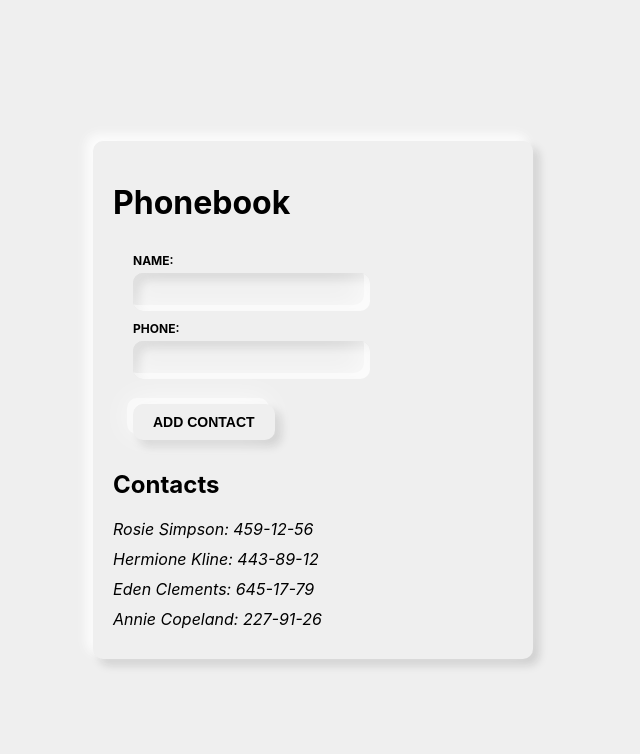
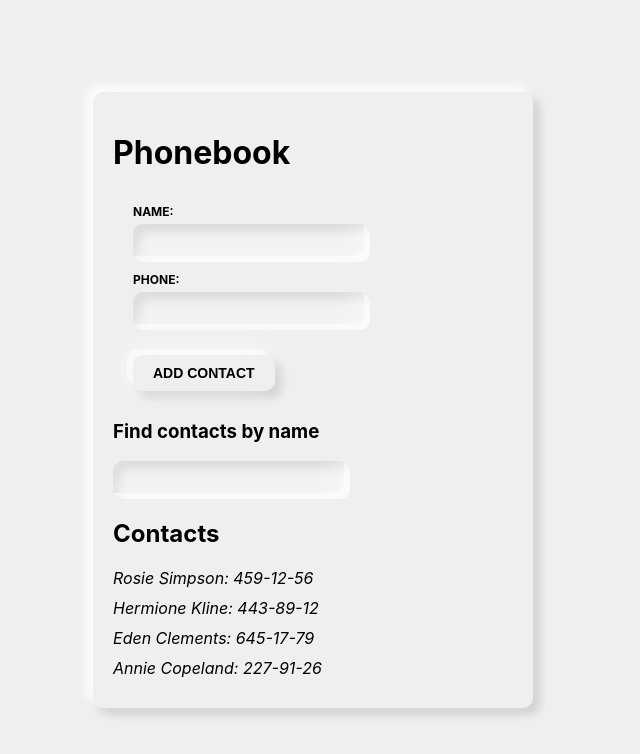
Before and after one commit to TurchynykOleksii/goit-react-hw-02-phonebook, a React (Create React App) app: page / in a window 1280 px wide. Shown: the top 754 px of the page, without its empty margins (327-967 px from the left). Built offline with nearby package versions, Linux system fonts and the light colour scheme.

Commit message:
filter done

```diff
--- a/src/components/App.jsx
+++ b/src/components/App.jsx
@@ -2,6 +2,7 @@ import {Component} from "react";
 import {Form} from './Form';
 import {ContactList} from "./ContactList";
 import {nanoid} from 'nanoid'
+import {Filter} from './Filter'
 
 export class App extends Component {
   state = {
@@ -13,6 +14,7 @@ export class App extends Component {
     ],
     name: '',
     number: '',
+    filter: ''
   }
 
   getId = () => {
@@ -24,9 +26,9 @@ export class App extends Component {
     const {name, number} = e.target.elements;
     e.preventDefault()
     const formFields = {
+      id: this.getId(),
       name: name.value,
       number: number.value,
-      id: this.getId()
     }
 
     this.setState({
@@ -35,17 +37,29 @@ export class App extends Component {
       number: number.value,
       id: this.getId()
     })
-
     e.currentTarget.reset()
   }
 
+  onFilterContacts = (e) => {
+    this.setState({filter: e.currentTarget.value})
+  }
+
+  filterArrContacts = () => {
+    const {contacts, filter} = this.state;
+    return contacts.filter(current => current.name.toLowerCase().includes(filter.toLowerCase())
+    )
+  }
+
+
   render() {
-    console.log(this.state)
     return (
       <div className="app">
         <h1>Phonebook</h1>
         <Form fieldStat={this.state} submitProps={this.onSubmitForm}/>
-        <ContactList contactField={this.state.contacts}/>
+        <Filter filter={this.onFilterContacts}/>
+        <ContactList changeList={this.filterArrContacts()}
+
+        />
       </div>
     )
   }
--- a/src/components/ContactList/ContactList.jsx
+++ b/src/components/ContactList/ContactList.jsx
@@ -1,20 +1,20 @@
 import css from './ContactList.module.css'
 
-export const ContactList = ({contactField}) => {
 
-  console.log(contactField)
+export const ContactList = ({changeList}) => {
+
   return (
     <>
       <h2>Contacts</h2>
-      <ul className={css.list}>
-        {contactField.map(({id, name, number}) => {
+      {changeList.length > 0 && <ul className={css.list}>
+        {changeList.map(({id, name, number}) => {
           return (
             <li key={id} className={css.listItem}>
               <span>{name}: {number}</span>
             </li>
           )
         })}
-      </ul>
+      </ul>}
     </>
   )
 }
--- /dev/null
+++ b/src/components/Filter/Filter.jsx
@@ -0,0 +1,15 @@
+import css from "../Form/Form.module.css";
+
+export const Filter = ({filter}) => {
+  return (
+    <div>
+      <h3>Find contacts by name</h3>
+      <input className={css.input} type="text"
+             onChange={filter}
+             name="name"
+             pattern="^[a-zA-Zа-яА-Я]+(([' -][a-zA-Zа-яА-Я ])?[a-zA-Zа-яА-Я]*)*$"
+             title="Name may contain only letters, apostrophe, dash and spaces. For example Adrian, Jacob Mercer, Charles de Batz de Castelmore d'Artagnan"
+             required/>
+    </div>
+  )
+}
--- /dev/null
+++ b/src/components/Filter/index.js
@@ -0,0 +1 @@
+export {Filter} from './Filter'
```
